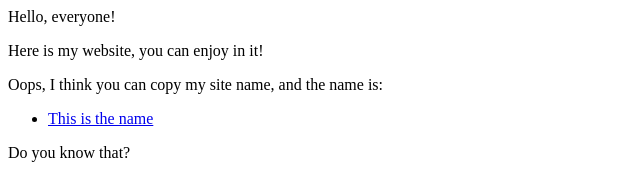
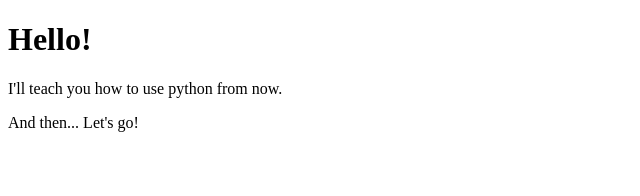
Before and after one commit to WellPythonUser/WellPythonUser.github.io, a plain HTML site: page index.html in a window 1280 px wide. Shown: the whole page, without its empty margins (0-640 px from the left). Drawn offline with Linux system fonts and the light colour scheme.

Commit message:
Update index.html

```diff
--- a/index.html
+++ b/index.html
@@ -1,7 +1,11 @@
-<p>Hello, everyone!</p>
-<p>Here is my website, you can enjoy in it!</p>
-<p>Oops, I think you can copy my site name, and the name is:</p>
-<ul>
-	<li> <a href="https://www.WellPythonUser.github.io">This is the name</a> </li>
-</ul>
-<p>Do you know that?</p>
+<!DOCTYPE html>
+<html>
+	<head>
+		<title>Website development</title>
+	</head>
+	<body>
+		<h1>Hello!</h1>
+		<p>I'll teach you how to use python from now.</p>
+		<p>And then... Let's go!</p>
+	</body>
+</html>
```
